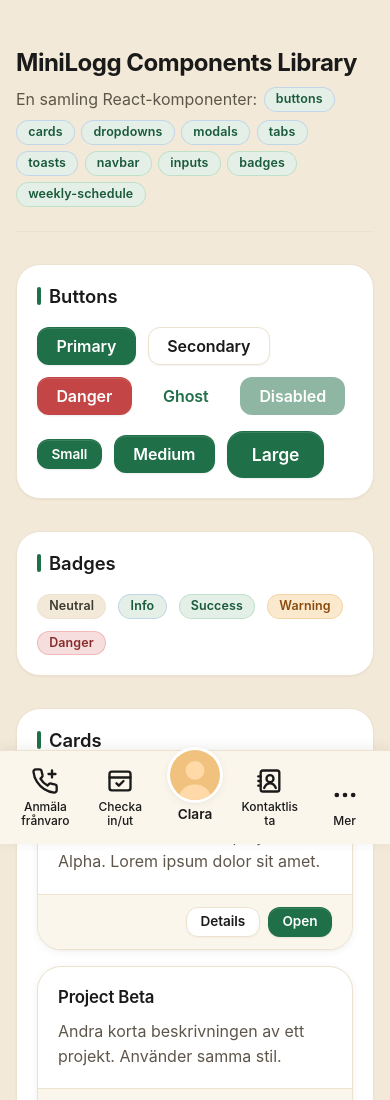
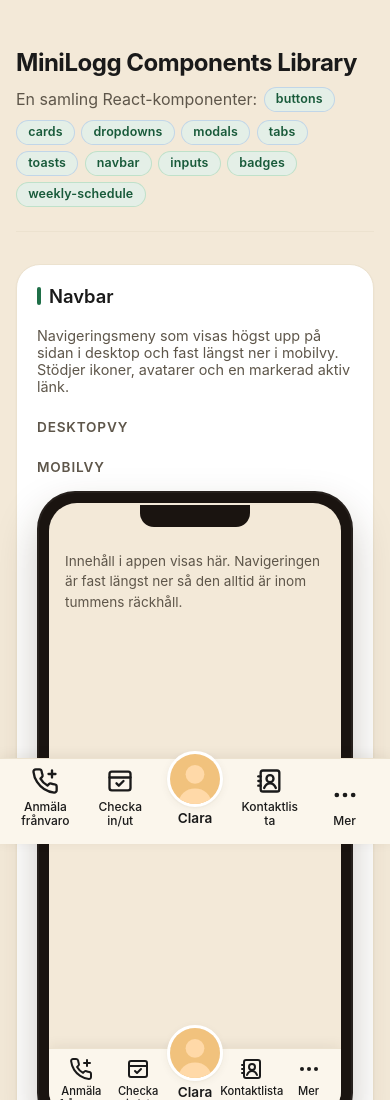
Before and after one commit to Frippanhono/fredrika-components-library, a React (Vite) app: page / in a window 390 px wide. Shown: the top 1100 px of the page. Built offline with nearby package versions, Linux system fonts and the light colour scheme.

Commit message:
feat: update Navbar styles for improved responsiveness and add mobile preview

```diff
--- a/packages/navbar/ui/index.css
+++ b/packages/navbar/ui/index.css
@@ -16,7 +16,7 @@
   display: flex;
   align-items: center;
   gap: var(--fc-space-4);
-  padding: var(--fc-space-3) var(--fc-space-5);
+  padding: 0 var(--fc-space-5) var(--fc-space-4);
   max-width: 1200px;
   margin: 0 auto;
 }
@@ -53,7 +53,7 @@
   align-items: center;
   justify-content: flex-end;
   gap: 0.35rem;
-  padding: var(--fc-space-2) var(--fc-space-2);
+  padding: 0 var(--fc-space-2) var(--fc-space-2);
   border-radius: var(--fc-radius-md);
   color: var(--fc-color-text);
   text-decoration: none;
--- a/src/App.css
+++ b/src/App.css
@@ -72,6 +72,140 @@
   margin: 0;
   color: var(--fc-color-text-soft);
   font-size: 0.9rem;
+}
+
+.section__subtitle {
+  margin: var(--fc-space-2) 0 0;
+  font-size: 0.85rem;
+  font-weight: var(--fc-font-weight-semibold);
+  text-transform: uppercase;
+  letter-spacing: 0.06em;
+  color: var(--fc-color-text-soft);
+}
+
+/* -------------------------------------------------------------------------
+   Phone frame – förhandsvisning av mobilvyer i en desktop-layout
+   ------------------------------------------------------------------------- */
+.phone-frame {
+  width: 380px;
+  max-width: 100%;
+  height: 640px;
+  margin: 0 auto;
+  background: #1a1410;
+  border-radius: 38px;
+  padding: 12px;
+  box-shadow:
+    0 20px 40px rgba(60, 45, 20, 0.25),
+    inset 0 0 0 2px rgba(255, 255, 255, 0.05);
+  position: relative;
+}
+.phone-frame__notch {
+  position: absolute;
+  top: 14px;
+  left: 50%;
+  transform: translateX(-50%);
+  width: 110px;
+  height: 22px;
+  background: #1a1410;
+  border-radius: 0 0 14px 14px;
+  z-index: 2;
+}
+.phone-frame__screen {
+  position: relative;
+  width: 100%;
+  height: 100%;
+  background: var(--fc-color-bg, #fff);
+  border-radius: 28px;
+  overflow: hidden;
+  display: flex;
+  flex-direction: column;
+}
+.phone-frame__content {
+  flex: 1;
+  padding: 48px var(--fc-space-4) var(--fc-space-4);
+  overflow: auto;
+}
+.phone-frame__placeholder {
+  margin: 0;
+  color: var(--fc-color-text-soft);
+  font-size: 0.85rem;
+  line-height: 1.5;
+}
+.phone-frame__navbar {
+  position: relative;
+  flex-shrink: 0;
+}
+/* Tvinga mobilvarianten av Navbar oavsett viewport-bredd, så förhandsvisningen
+   matchar hur den ser ut på en faktisk mobil. */
+.phone-frame__navbar .fc-navbar {
+  position: relative;
+  top: auto;
+  bottom: 0;
+  border-bottom: none;
+  border-top: 1px solid var(--fc-color-border);
+  box-shadow: 0 -2px 12px rgba(60, 45, 20, 0.08);
+}
+.phone-frame__navbar .fc-navbar__inner {
+  gap: 0;
+  padding: var(--fc-space-1);
+}
+.phone-frame__navbar .fc-navbar__brand,
+.phone-frame__navbar .fc-navbar__actions {
+  display: none;
+}
+.phone-frame__navbar .fc-navbar__items {
+  width: 100%;
+  gap: 0;
+  align-items: stretch;
+}
+.phone-frame__navbar .fc-navbar__item {
+  max-width: none;
+  min-width: 0;
+}
+.phone-frame__navbar .fc-navbar__link {
+  padding: var(--fc-space-1) 2px;
+  gap: 0.25rem;
+  justify-content: flex-start;
+}
+.phone-frame__navbar .fc-navbar__icon {
+  width: 24px;
+  height: 24px;
+}
+.phone-frame__navbar .fc-navbar__label {
+  font-size: 0.7rem;
+  line-height: 1.15;
+  word-break: normal;
+  overflow-wrap: normal;
+  hyphens: none;
+}
+.phone-frame__navbar .fc-navbar__item.is-featured {
+  align-self: flex-start;
+  transform: none;
+}
+.phone-frame__navbar .fc-navbar__item.is-featured .fc-navbar__link {
+  padding-top: var(--fc-space-1);
+}
+.phone-frame__navbar .fc-navbar__avatar {
+  width: 24px;
+  height: 24px;
+  margin-top: 0;
+  overflow: visible;
+  position: relative;
+  border: none;
+  background: transparent;
+  box-shadow: none;
+}
+.phone-frame__navbar .fc-navbar__avatar img {
+  position: absolute;
+  left: 50%;
+  bottom: 0;
+  transform: translateX(-50%);
+  width: 56px;
+  height: 56px;
+  border-radius: var(--fc-radius-pill);
+  border: 3px solid var(--fc-color-surface);
+  box-shadow: var(--fc-shadow-sm);
+  object-fit: cover;
 }
 
 .row {
--- a/src/App.jsx
+++ b/src/App.jsx
@@ -21,7 +21,15 @@ import { WeeklySchedule } from "@minilogg/weekly-schedule";
 import "./App.css";
 
 const AbsenceIcon = () => (
-  <svg viewBox="0 0 24 24" fill="none" stroke="currentColor" strokeWidth="2" strokeLinecap="round" strokeLinejoin="round" aria-hidden="true">
+  <svg
+    viewBox="0 0 24 24"
+    fill="none"
+    stroke="currentColor"
+    strokeWidth="2"
+    strokeLinecap="round"
+    strokeLinejoin="round"
+    aria-hidden="true"
+  >
     <path d="M22 16.92v3a2 2 0 0 1-2.18 2 19.79 19.79 0 0 1-8.63-3.07 19.5 19.5 0 0 1-6-6 19.79 19.79 0 0 1-3.07-8.67A2 2 0 0 1 4.11 2h3a2 2 0 0 1 2 1.72c.13.96.37 1.9.72 2.81a2 2 0 0 1-.45 2.11L8.09 9.91a16 16 0 0 0 6 6l1.27-1.27a2 2 0 0 1 2.11-.45c.91.35 1.85.59 2.81.72A2 2 0 0 1 22 16.92z" />
     <line x1="18" y1="3" x2="18" y2="9" />
     <line x1="15" y1="6" x2="21" y2="6" />
@@ -29,7 +37,15 @@ const AbsenceIcon = () => (
 );
 
 const CheckInOutIcon = () => (
-  <svg viewBox="0 0 24 24" fill="none" stroke="currentColor" strokeWidth="2" strokeLinecap="round" strokeLinejoin="round" aria-hidden="true">
+  <svg
+    viewBox="0 0 24 24"
+    fill="none"
+    stroke="currentColor"
+    strokeWidth="2"
+    strokeLinecap="round"
+    strokeLinejoin="round"
+    aria-hidden="true"
+  >
     <rect x="3" y="4" width="18" height="16" rx="2" />
     <line x1="3" y1="9" x2="21" y2="9" />
     <polyline points="9 14 11 16 15 12" />
@@ -37,7 +53,15 @@ const CheckInOutIcon = () => (
 );
 
 const ContactsIcon = () => (
-  <svg viewBox="0 0 24 24" fill="none" stroke="currentColor" strokeWidth="2" strokeLinecap="round" strokeLinejoin="round" aria-hidden="true">
+  <svg
+    viewBox="0 0 24 24"
+    fill="none"
+    stroke="currentColor"
+    strokeWidth="2"
+    strokeLinecap="round"
+    strokeLinejoin="round"
+    aria-hidden="true"
+  >
     <rect x="4" y="3" width="16" height="18" rx="2" />
     <circle cx="12" cy="10" r="3" />
     <path d="M7 18c1-2.5 3-4 5-4s4 1.5 5 4" />
@@ -79,25 +103,6 @@ function Showcase() {
 
   return (
     <div className="app">
-      <Navbar
-        brand="MiniLogg UI"
-        links={navLinks}
-        activeHref={section}
-        onNavigate={(link) => {
-          setSection(link.href);
-          toast.info(`Öppnar ${typeof link.label === "string" ? link.label : "vy"}`);
-        }}
-        actions={
-          <Button
-            size="sm"
-            variant="primary"
-            onClick={() => toast.success("Hej!")}
-          >
-            Get started
-          </Button>
-        }
-      />
-
       <main className="app__main">
         <header className="app__hero">
           <h1>MiniLogg Components Library</h1>
@@ -114,6 +119,52 @@ function Showcase() {
             <Badge variant="success">weekly-schedule</Badge>
           </p>
         </header>
+
+        <section className="section">
+          <h2 className="section__title">Navbar</h2>
+          <p className="section__hint">
+            Navigeringsmeny som visas högst upp på sidan i desktop och fast
+            längst ner i mobilvy. Stödjer ikoner, avatarer och en markerad
+            aktiv länk.
+          </p>
+
+          <h3 className="section__subtitle">Desktopvy</h3>
+          <Navbar
+            links={navLinks}
+            activeHref={section}
+            onNavigate={(link) => {
+              setSection(link.href);
+              toast.info(
+                `Öppnar ${typeof link.label === "string" ? link.label : "vy"}`,
+              );
+            }}
+          />
+
+          <h3 className="section__subtitle">Mobilvy</h3>
+          <div className="phone-frame" aria-label="Förhandsvisning i mobilvy">
+            <div className="phone-frame__notch" aria-hidden="true" />
+            <div className="phone-frame__screen">
+              <div className="phone-frame__content">
+                <p className="phone-frame__placeholder">
+                  Innehåll i appen visas här. Navigeringen är fast längst ner
+                  så den alltid är inom tummens räckhåll.
+                </p>
+              </div>
+              <div className="phone-frame__navbar">
+                <Navbar
+                  links={navLinks}
+                  activeHref={section}
+                  onNavigate={(link) => {
+                    setSection(link.href);
+                    toast.info(
+                      `Öppnar ${typeof link.label === "string" ? link.label : "vy"}`,
+                    );
+                  }}
+                />
+              </div>
+            </div>
+          </div>
+        </section>
 
         <section id="components" className="section">
           <h2 className="section__title">Buttons</h2>
@@ -257,8 +308,8 @@ function Showcase() {
               timestamp={new Date()}
               attachments={2}
             >
-              Förskolan håller stängt för planeringsdag. Behöver du
-              barnomsorg kontakta kommunens jourförskola.
+              Förskolan håller stängt för planeringsdag. Behöver du barnomsorg
+              kontakta kommunens jourförskola.
             </NoticeCard>
           </div>
         </section>
@@ -319,15 +370,15 @@ function Showcase() {
                       <Badge variant="info">08:30</Badge> Samling och morgonsång
                     </li>
                     <li>
-                      <Badge variant="success">09:15</Badge> Utflykt till
-                      skogen – tema "Höstens färger"
+                      <Badge variant="success">09:15</Badge> Utflykt till skogen
+                      – tema "Höstens färger"
                     </li>
                     <li>
                       <Badge variant="info">11:30</Badge> Lunch och vila
                     </li>
                     <li>
-                      <Badge variant="warning">14:00</Badge> Skapande verkstad
-                      – kom ihåg förkläden
+                      <Badge variant="warning">14:00</Badge> Skapande verkstad –
+                      kom ihåg förkläden
                     </li>
                   </ul>
                 ),
@@ -382,11 +433,11 @@ function Showcase() {
                 icon: "⚙️",
                 content: (
                   <div className="form-grid">
-                    <Input label="Förskola" defaultValue="Lilla Ekens förskola" />
                     <Input
-                      label="Kontakt"
-                      defaultValue="rektor@lillaeken.se"
+                      label="Förskola"
+                      defaultValue="Lilla Ekens förskola"
                     />
+                    <Input label="Kontakt" defaultValue="rektor@lillaeken.se" />
                   </div>
                 ),
               },
```
